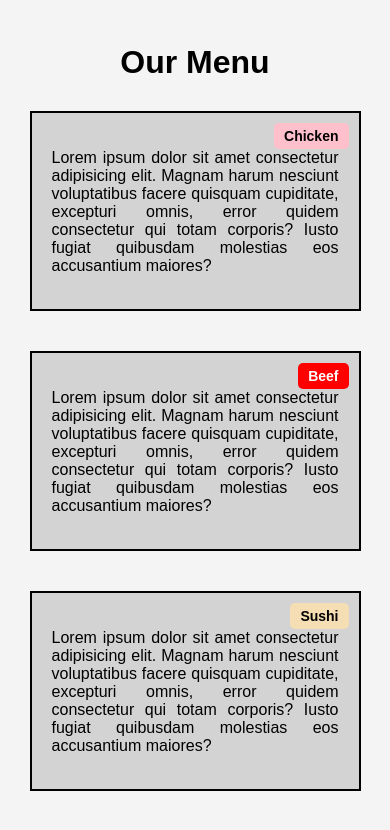
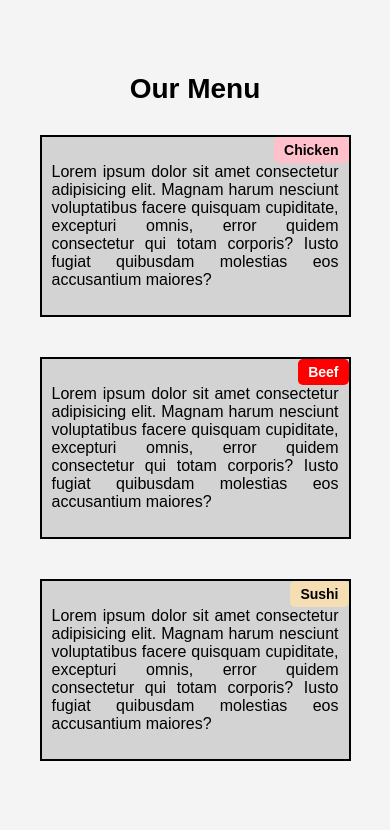
Before and after one commit to asimnaeemofficial/menu-responsive, a plain HTML site: page index.html in a window 390 px wide. Drawn offline with Linux system fonts and the light colour scheme.

Commit message:
Update style.css

```diff
--- a/style.css
+++ b/style.css
@@ -47,17 +47,20 @@ body {
     height: 200px;
     text-align: justify;
     transition: all 0.3s ease;
+    overflow: hidden; /* Prevent content from overflowing */
+    text-overflow: ellipsis; /* Add ellipsis for overflowing text (optional) */
   }
 
   /* Short Box Styling */
   .short-box {
     position: absolute;
-    top: 10px;
-    right: 10px;
+    top: 0; /* Position it at the top of the box */
+    right: 0; /* Position it at the right of the box */
     padding: 5px 10px;
     border-radius: 5px;
     font-size: 14px;
     font-weight: bold;
+    z-index: 1; /* Ensure it stays above the content */
   }
 
   /* Colors for Short Boxes */
@@ -82,6 +85,16 @@ body {
   @media (max-width: 720px) {
     .box {
       flex: 1 1 100%; /* On small screens, make all boxes take full width */
+      height: auto; /* Allow boxes to grow in height based on content */
+      padding: 10px; /* Reduce padding for mobile */
+    }
+
+    .container {
+      padding: 0 10px; /* Add some padding to the container for mobile */
+    }
+
+    h1 {
+      font-size: 28px; /* Adjust title font size for smaller screens */
     }
   }
 
```
